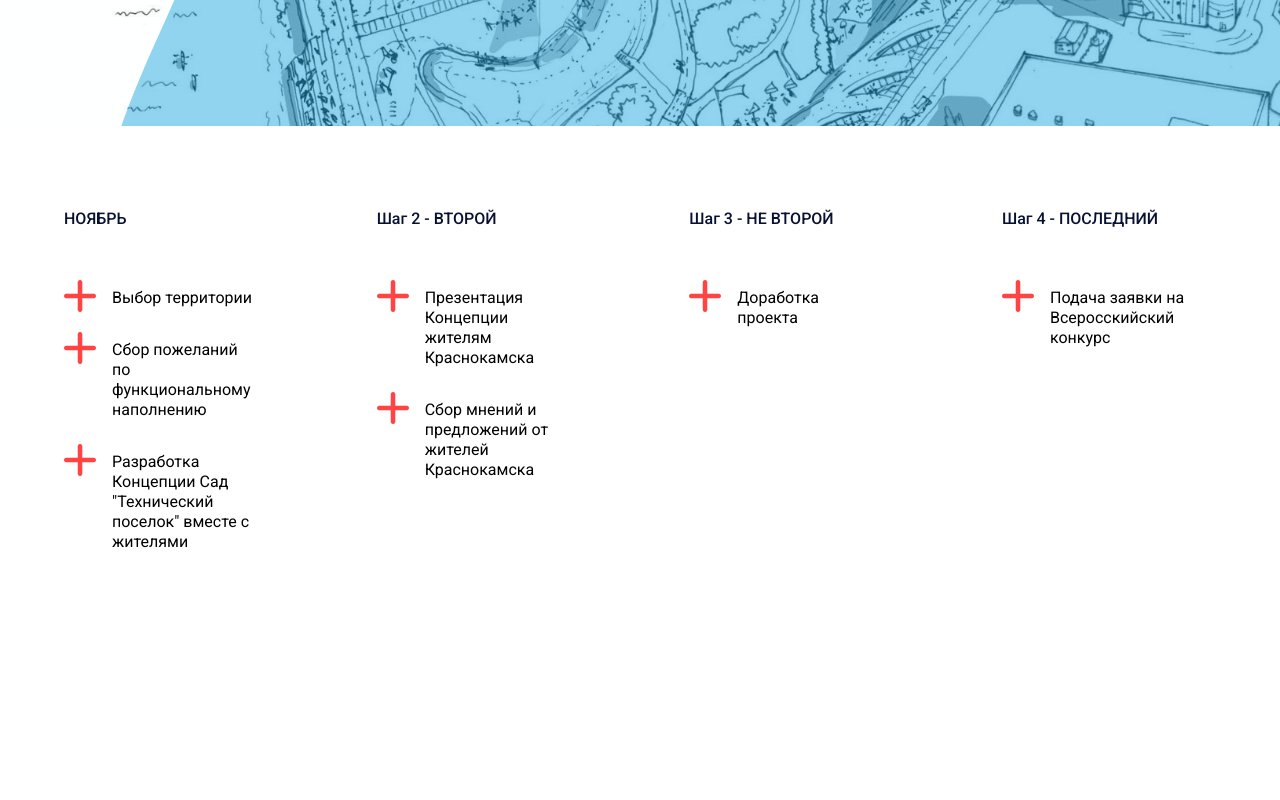
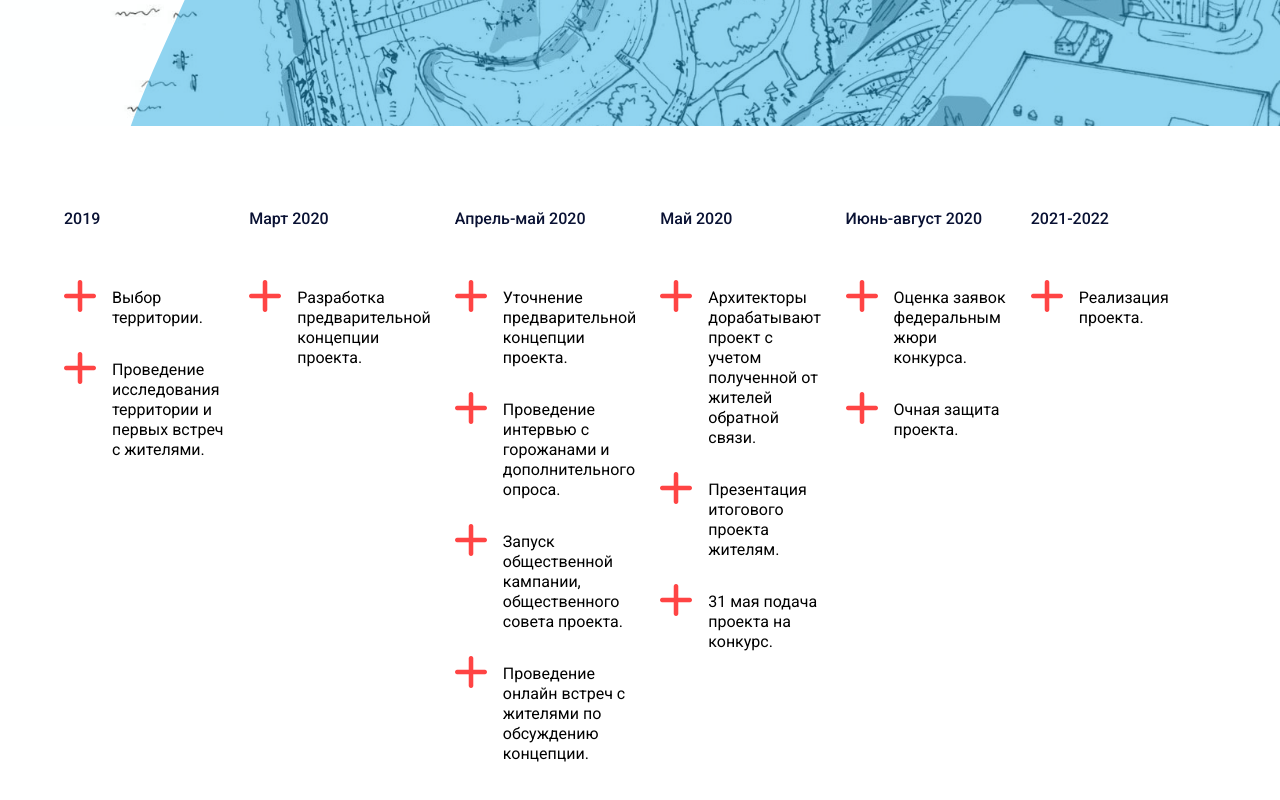
Before and after one commit to designunit/bereguray, a Next.js app: page / in a window 1280 px wide. Shown: the part 674-1474 px from the top of the page. Before the commit the page ends 1330 px from the top, so only its background shows below. Built offline with nearby package versions, Linux system fonts and the light colour scheme.

Commit message:
steps text

```diff
--- a/src/pages/index.tsx
+++ b/src/pages/index.tsx
@@ -6,7 +6,6 @@ import { PageSection } from 'src/components/PageSection'
 // import { Stories } from 'src/components/Stories'
 import { Bubble } from 'src/components/Bubble'
 import { Meta, IMeta } from 'src/components/Meta'
-// import { Steps } from 'src/components/Steps'
 import { Steps } from 'src/components/Steps'
 import { Step } from 'src/components/Step'
 
@@ -50,34 +49,72 @@ const Index: NextPage<PageProps> = props => (
         {/* <Stories /> */}
         <Steps>
             <Step
-                title={'НОЯБРЬ'}
+                title={'2019'}
             >
                 <ul>
-                    <li>Выбор территории</li>
-                    <li>Сбор пожеланий по функциональному наполнению</li>
-                    <li>Разработка Концепции Сад "Технический поселок" вместе с жителями</li>
+                    <li>Выбор территории.</li>
+                    <li>Проведение исследования территории и первых встреч с жителями.</li>
                 </ul>
             </Step>
             <Step
-                title={'Шаг 2 - ВТОРОЙ'}
+                title={'Март 2020'}
             >
                 <ul>
-                    <li>Презентация Концепции жителям Краснокамска</li>
-                    <li>Сбор мнений и предложений от жителей Краснокамска</li>
+                    <li>Разработка предварительной концепции проекта.</li>
                 </ul>
             </Step>
             <Step
-                title={'Шаг 3 - НЕ ВТОРОЙ'}
+                title={'Апрель-май 2020'}
             >
                 <ul>
-                    <li>Доработка проекта</li>
+                    <li>
+                        Уточнение предварительной концепции проекта.
+                    </li>
+                    <li>
+                        Проведение интервью с горожанами и дополнительного опроса.
+                    </li>
+                    <li>
+                        Запуск общественной кампании, общественного совета проекта.
+                    </li>
+                    <li>
+                        Проведение онлайн встреч с жителями по обсуждению концепции.
+                    </li>
                 </ul>
             </Step>
             <Step
-                title={'Шаг 4 - ПОСЛЕДНИЙ'}
+                title={'Май 2020'}
             >
                 <ul>
-                    <li>Подача заявки на Всеросскийский конкурс</li>
+                    <li>
+                        Архитекторы дорабатывают проект с учетом полученной от жителей обратной связи.
+                    </li>
+                    <li>
+                        Презентация итогового проекта жителям.
+                    </li>
+                    <li>
+                        31 мая подача проекта на конкурс.
+                    </li>
+                </ul>
+            </Step>
+            <Step
+                title={'Июнь-август 2020'}
+            >
+                <ul>
+                    <li>
+                        Оценка заявок федеральным жюри конкурса.
+                    </li>
+                    <li>
+                        Очная защита проекта.
+                    </li>
+                </ul>
+            </Step>
+            <Step
+                title={'2021-2022'}
+            >
+                <ul>
+                    <li>
+                        Реализация проекта.
+                    </li>
                 </ul>
             </Step>
         </Steps>
```
